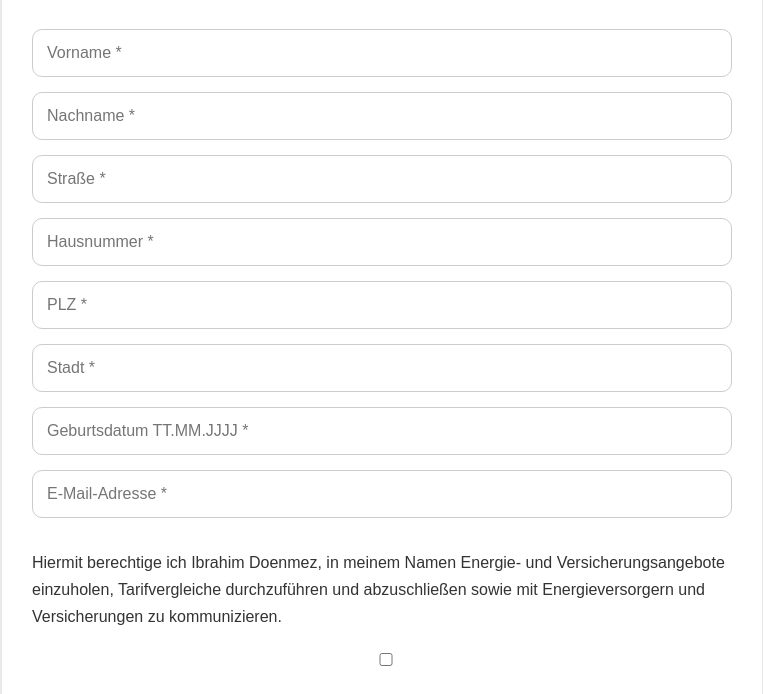
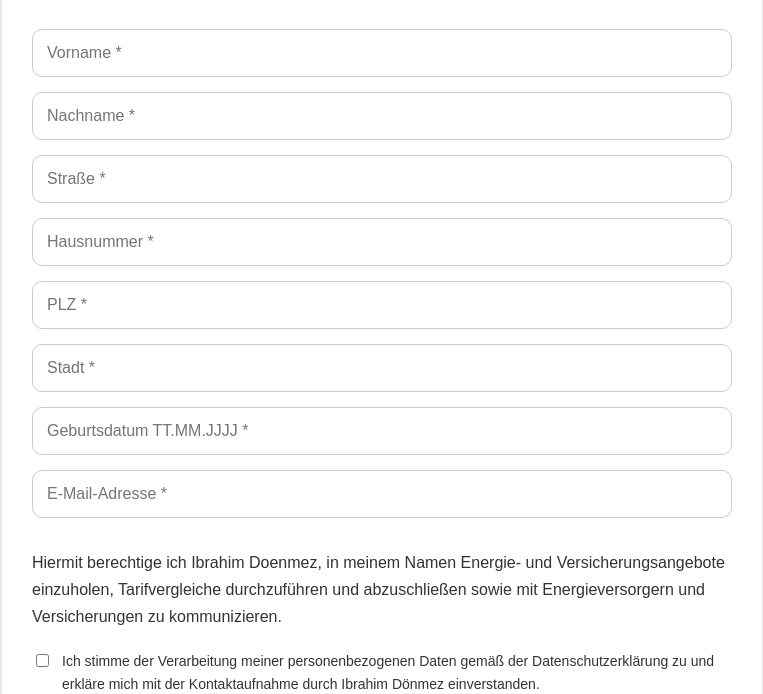
Before and after one commit to ibodoen-del/freigabe, a website: page index.html in a window 1280 px wide. Shown: the part 102-796 px from the top of the page, without its empty margins (258-1021 px from the left). Drawn offline with nearby package versions, Linux system fonts and the light colour scheme.

Commit message:
Update index.html

```diff
--- a/index.html
+++ b/index.html
@@ -128,7 +128,9 @@
 Energieversorgern und Versicherungen zu kommunizieren.
 
 <label style="
-display:block;
+display:flex;
+align-items:flex-start;
+gap:10px;
 margin-top:20px;
 font-size:14px;
 line-height:1.6;
@@ -139,18 +141,15 @@
 id="datenschutz"
 required
 style="
-margin-right:10px;
-vertical-align:top;
-margin-top:3px;
-float:left;
+margin-top:4px;
+width:auto;
 ">
 
-<span style="display:block; overflow:hidden;">
+<span>
 
 Ich stimme der Verarbeitung meiner personenbezogenen Daten
 gemäß der Datenschutzerklärung zu und erkläre mich
-mit der Kontaktaufnahme durch StabilTarife bzw.
-Ibrahim Doenmez einverstanden.
+mit der Kontaktaufnahme durch Ibrahim Dönmez einverstanden.
 
 </span>
 
```
